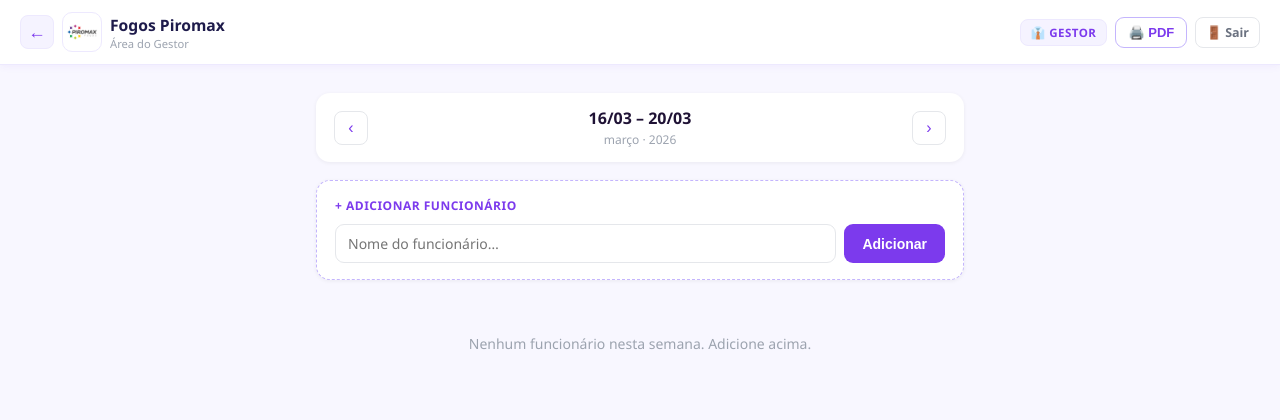
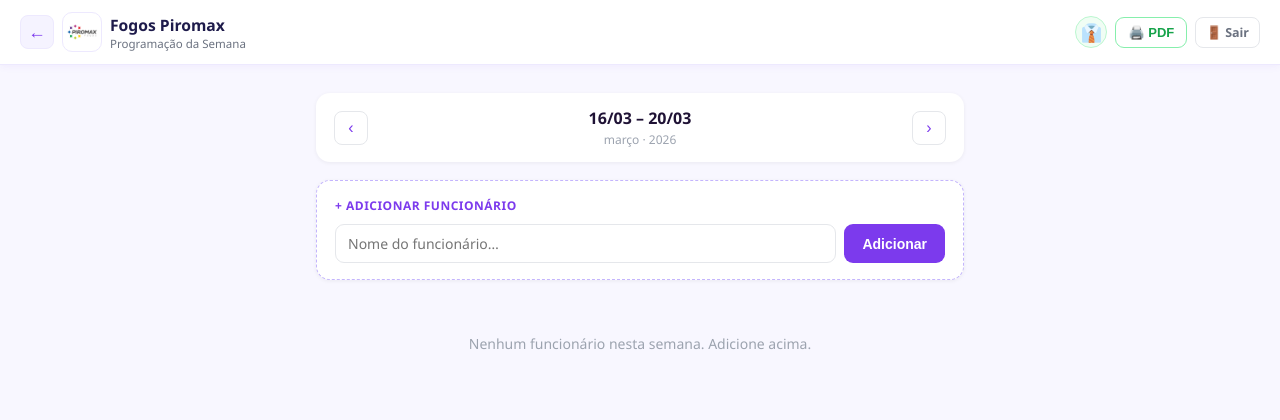
Before and after one commit to fogospiromax/controledeprodu-o, a Flask app: page /admin/producao in a window 1280 px wide. Shown: the top 420 px of the page. Run offline with Flask 3, Linux system fonts and the light colour scheme; the visitor is signed in with stand-in values (Sample User, id 1); data that the repository does not hold is empty; some libraries are stand-ins or nearby versions.

Commit message:
Update admin.html

```diff
--- a/templates/admin.html
+++ b/templates/admin.html
@@ -37,18 +37,19 @@
   .header-brand-text .sub { font-size: 0.7rem; color: #9ca3af; }
   .header-right { display: flex; align-items: center; gap: 8px; }
   .gestor-badge {
-    background: #f5f3ff; color: #7c3aed; border: 1.5px solid #ede9fe;
-    border-radius: 8px; padding: 5px 10px; font-size: 0.72rem; font-weight: 800;
-    letter-spacing: 0.5px; white-space: nowrap;
+    width: 32px; height: 32px; border-radius: 50%; flex-shrink: 0;
+    background: #f0fdf4; border: 1.5px solid #bbf7d0;
+    display: flex; align-items: center; justify-content: center; font-size: 1.1rem;
   }
   .btn-logout {
     background: none; border: 1.5px solid #e5e7eb; border-radius: 8px;
     padding: 6px 10px; font-size: 0.78rem; font-weight: 600;
     color: #6b7280; text-decoration: none; transition: all 0.15s;
   }
-  .btn-logout:hover { border-color: #c4b5fd; color: #7c3aed; }
-  .btn-print { background:#fff; color:#7c3aed; border:1.5px solid #c4b5fd; border-radius:9px; padding:7px 12px; font-size:13px; font-weight:600; cursor:pointer; display:flex; align-items:center; gap:5px; }
-  .btn-print:hover { background:#f3f0ff; }
+  .btn-logout:hover { border-color: #86efac; color: #16a34a; }
+  .btn-print { background:#fff; color:#16a34a; border:1.5px solid #86efac; border-radius:9px; padding:7px 12px; font-size:13px; font-weight:600; cursor:pointer; display:flex; align-items:center; gap:5px; }
+  .btn-print:hover { background:#f0fdf4; }
+  .header-brand-text .sub { font-size: 0.72rem; color: #6b7280; font-weight: 500; }
   /* ── Footer ── */
   .app-footer {
     text-align: center; padding: 24px 20px 40px; font-size: 0.78rem; color: #9ca3af;
@@ -145,11 +146,11 @@
     </div>
     <div class="header-brand-text">
       <div class="title">Fogos Piromax</div>
-      <div class="sub">Área do Gestor</div>
+      <div class="sub">Programação da Semana</div>
     </div>
   </div>
   <div class="header-right">
-    <span class="gestor-badge">👔 GESTOR</span>
+    <span class="gestor-badge">👔</span>
     <button class="btn-print" onclick="window.print()">🖨️ PDF</button>
     <a href="/admin/logout" class="btn-logout">🚪 Sair</a>
   </div>
```
